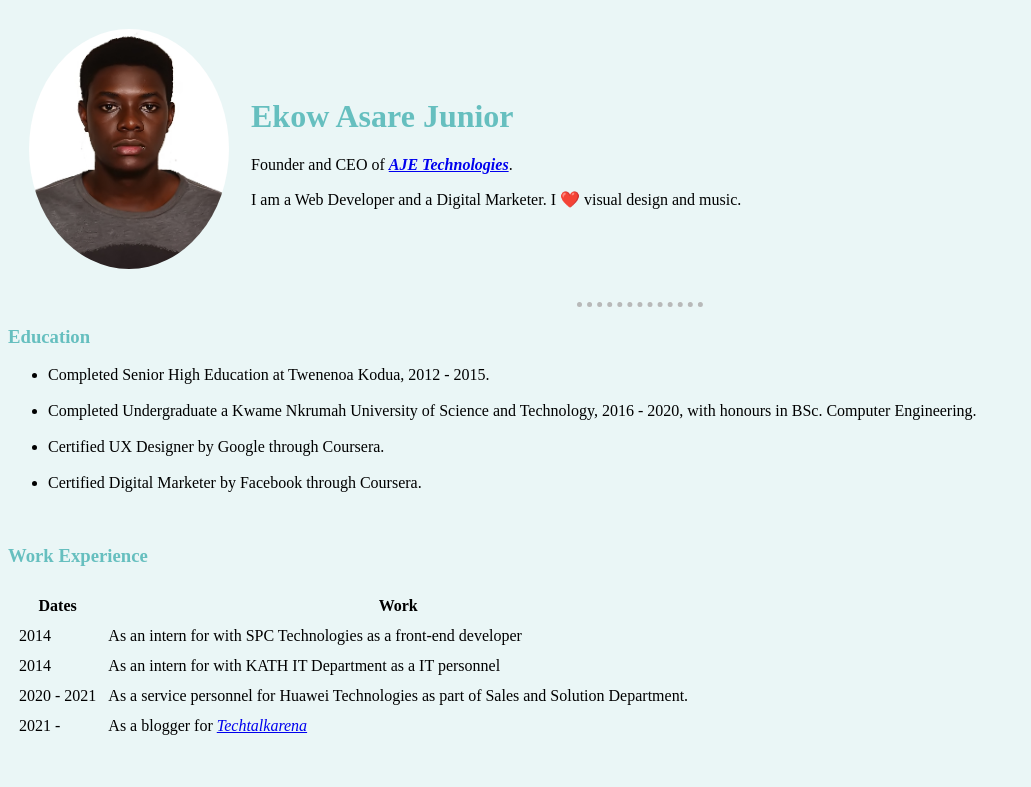
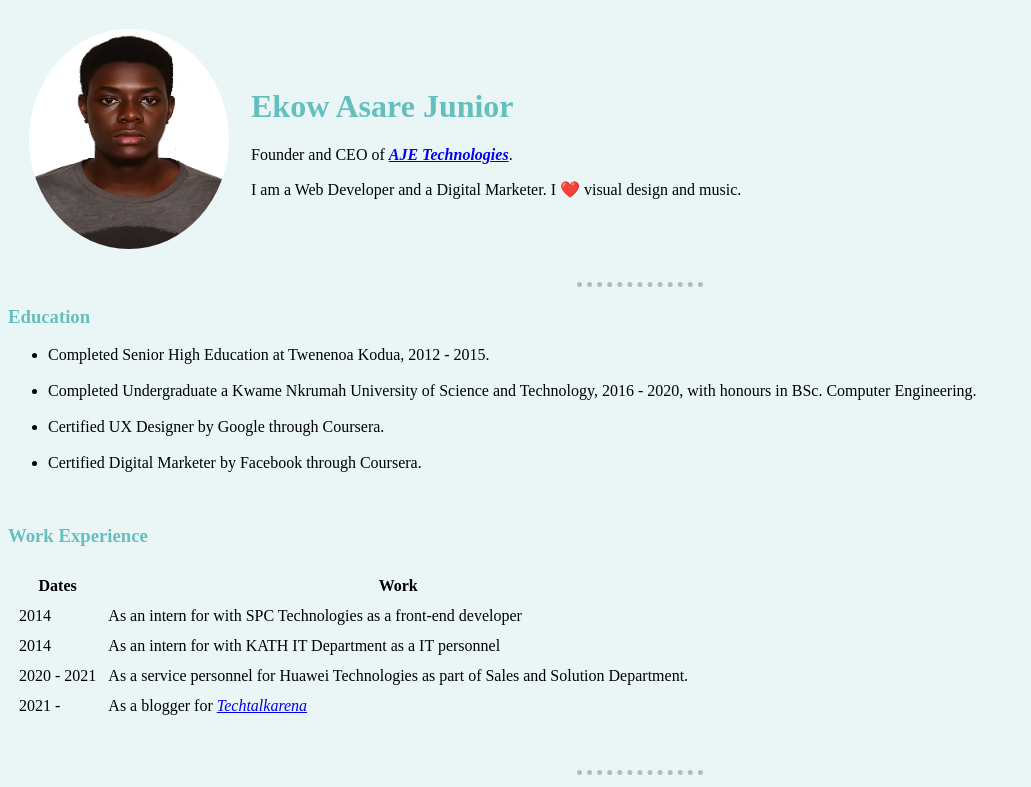
Before and after one commit to ekow-asare/CV, a plain HTML site: page index.html in a window 1280 px wide. Shown: the top 787 px of the page, without its empty margins (0-1031 px from the left). Drawn offline with Linux system fonts and the light colour scheme.

Commit message:
Add files via upload

```diff
--- a/css/styles.css
+++ b/css/styles.css
@@ -19,4 +19,6 @@ h3 {
 
 img {
     border-radius: 100%;
+     width: 200px;
+     height: 220px;
 }
```
